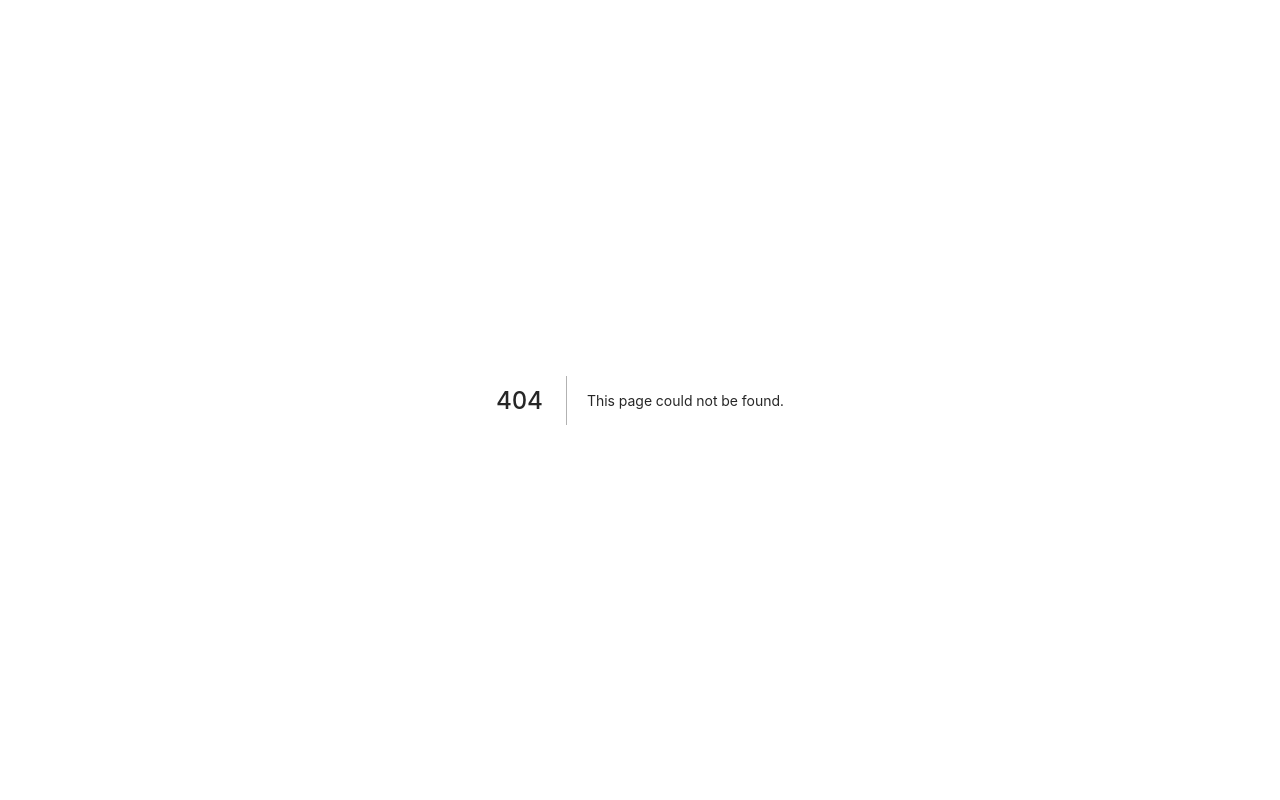
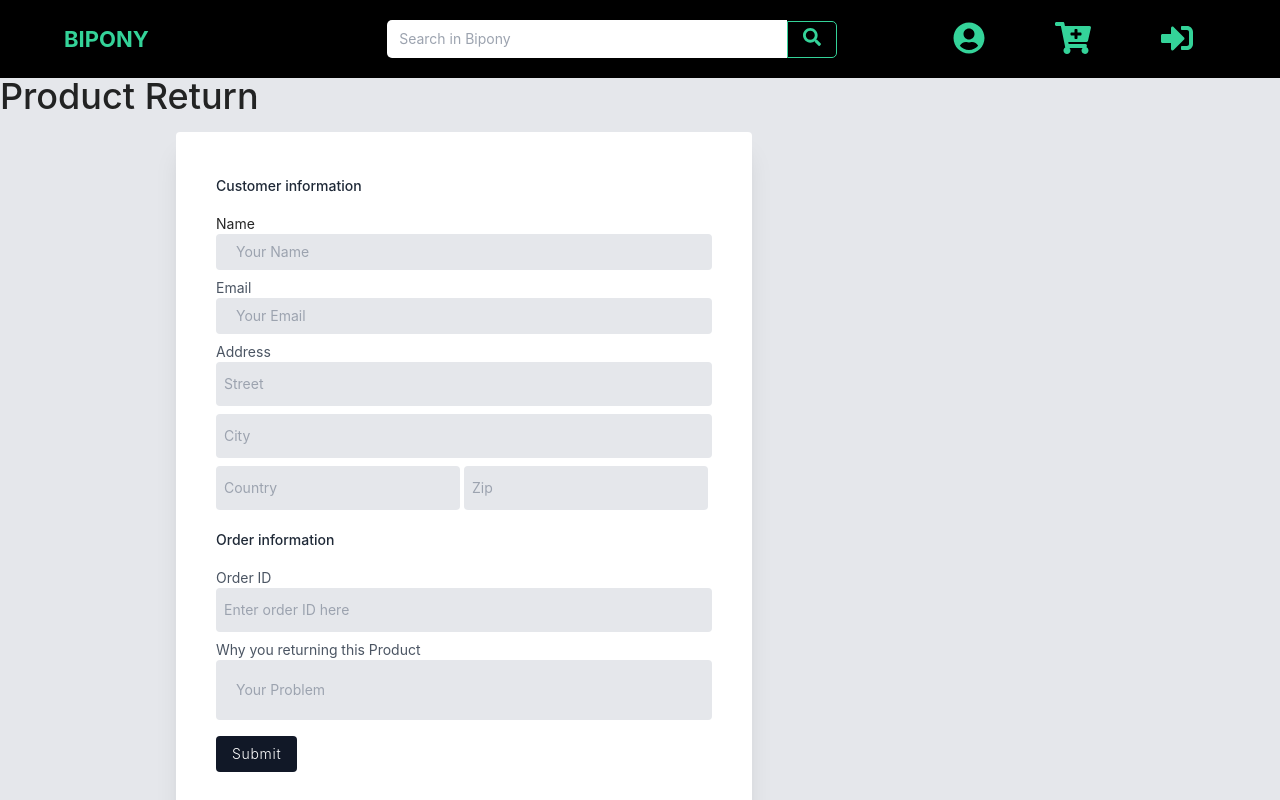
Before and after one commit to Cube-Maker/Bipony-Client, a Next.js app: page /return in a window 1280 px wide. Before the commit this address had no page. Shown: the top 800 px of the page. Built offline with nearby package versions, Linux system fonts and the light colour scheme.

Commit message:
Product return page designed

```diff
--- /dev/null
+++ b/pages/return.js
@@ -0,0 +1,12 @@
+import React from 'react'
+import Layout from "../src/layout/Layout";
+import ProductReturnPage from '../src/view/ProductReturnPage';
+
+
+export default function Return() {
+    return (
+        <Layout>
+           <ProductReturnPage/>
+        </Layout>
+    )
+}
--- /dev/null
+++ b/src/view/ProductReturnPage/index.js
@@ -0,0 +1,54 @@
+import React from 'react';
+
+const ProductReturnPage = () => {
+    return (
+        <div className="w-full bg-gray-200">
+            <h1 className="text-4xl leading-none">Product Return</h1>
+            <section className="mx-40">
+                <div className="leading-loose">
+                    <form className="max-w-xl m-4 p-10 bg-white rounded shadow-xl">
+                        <p className="text-gray-800 font-medium">Customer information</p>
+                        <div className="">
+                            <label className="block text-sm text-gray-00" >Name</label>
+                            <input className="w-full px-5 py-1 text-gray-700 bg-gray-200 rounded" id="cus_name" name="cus_name" type="text" required placeholder="Your Name" aria-label="Name" />
+                        </div>
+                        <div className="mt-2">
+                            <label className="block text-sm text-gray-600">Email</label>
+                            <input className="w-full px-5  py-1 text-gray-700 bg-gray-200 rounded" id="cus_email" name="cus_email" type="email" required placeholder="Your Email" aria-label="Email" />
+                        </div>
+                        <div className="mt-2">
+                            <label className=" block text-sm text-gray-600">Address</label>
+                            <input className="w-full px-2 py-2 text-gray-700 bg-gray-200 rounded" id="cus_email" name="cus_email" type="text" required placeholder="Street" aria-label="Address" />
+                        </div>
+                        <div className="mt-2">
+                            <label className="hidden text-sm block text-gray-600">City</label>
+                            <input className="w-full px-2 py-2 text-gray-700 bg-gray-200 rounded" id="cus_email" name="cus_email" type="text" required placeholder="City" aria-label="City" />
+                        </div>
+                        <div className="inline-block mt-2 w-1/2 pr-1">
+                            <label className="hidden block text-sm text-gray-600">Country</label>
+                            <input className="w-full px-2 py-2 text-gray-700 bg-gray-200 rounded" id="cus_email" name="cus_email" type="text" required placeholder="Country" aria-label="Country" />
+                        </div>
+                        <div className="inline-block mt-2 -mx-1 pl-1 w-1/2">
+                            <label className="hidden block text-sm text-gray-600">Zip</label>
+                            <input className="w-full px-2 py-2 text-gray-700 bg-gray-200 rounded" id="cus_email" name="cus_email" type="text" required placeholder="Zip" aria-label="Zip" />
+                        </div>
+                        <p className="mt-4 text-gray-800 font-medium">Order information</p>
+                        <div className="">
+                            <label className="block text-sm text-gray-600">Order ID</label>
+                            <input className="w-full px-2 py-2 text-gray-700 bg-gray-200 rounded" id="cus_name" name="cus_name" type="text" required placeholder="Enter order ID here" aria-label="Order ID" />
+                        </div>
+                        <div className="mt-2">
+                            <label className="block text-sm text-gray-600">Why you returning this Product</label>
+                            <input className="w-full px-5  py-4 text-gray-700 bg-gray-200 rounded" id="cus_email" name="cus_email" type="textarea" required placeholder="Your Problem" aria-label="Problem" />
+                        </div>
+                        <div className="mt-4">
+                            <button className="px-4 py-1 text-white font-light tracking-wider bg-gray-900 rounded" type="submit">Submit</button>
+                        </div>
+                    </form>
+                </div>
+            </section>
+        </div>
+    );
+};
+
+export default ProductReturnPage;
```
